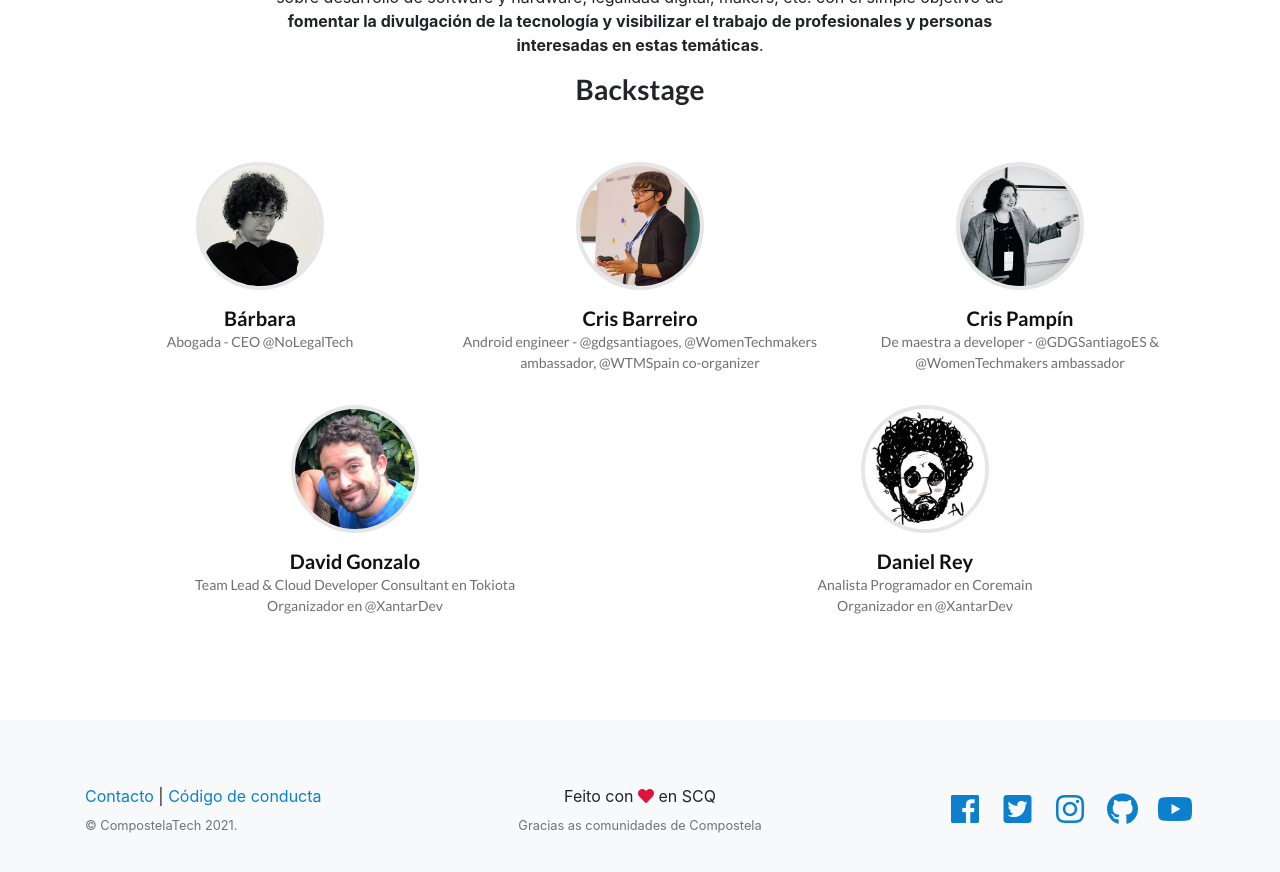
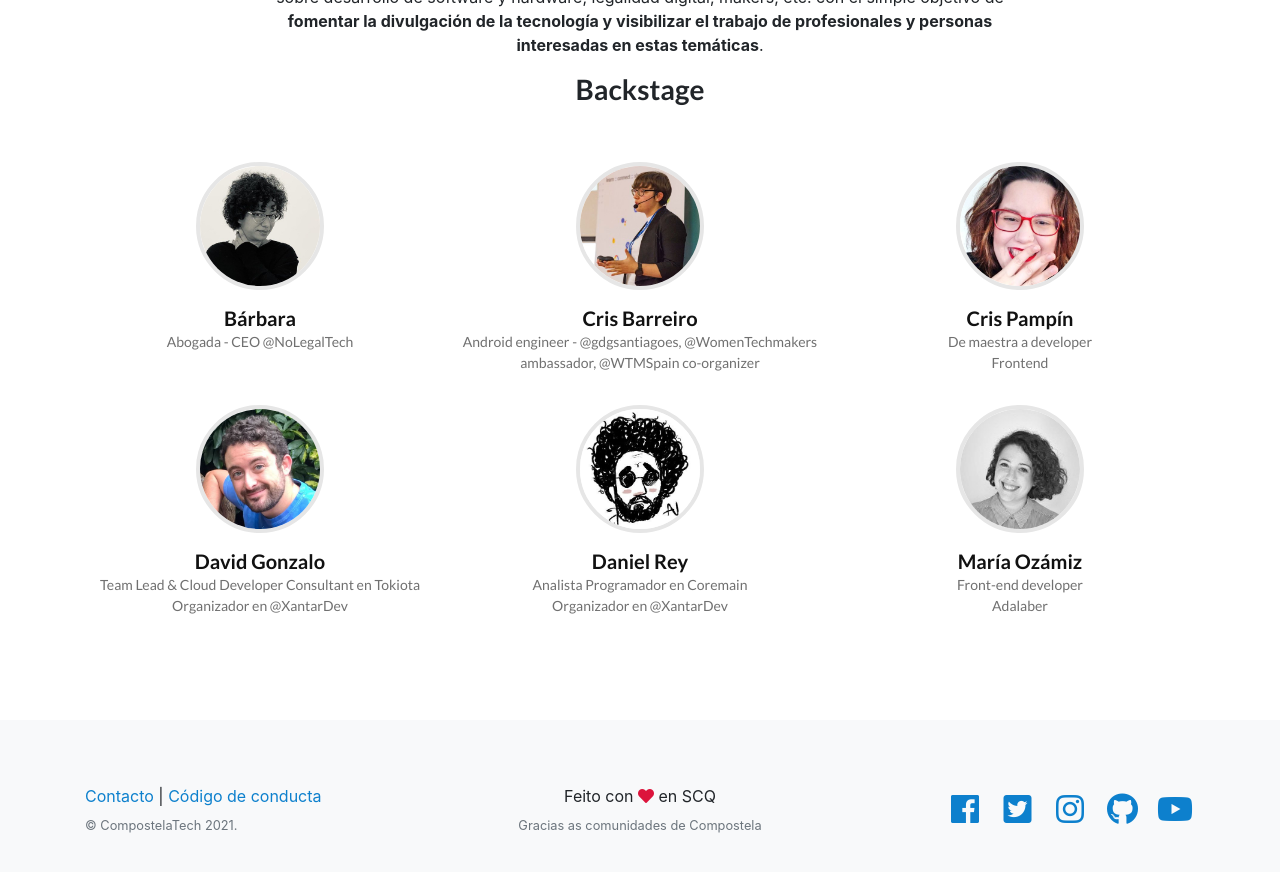
Before and after one commit to compostelatech/compostelatech.github.io, a Jekyll site: the page built from licorcaconf2021.html, in a window 1280 px wide and 900 px high, scrolled down 4121 px. Shown: the top 872 px of the window. Built offline with Jekyll 4.4.1, drawn with Linux system fonts in a browser that asks for light colours.

Commit message:
add Maria & change some txt/imgs

```diff
--- a/licorcaconf2021.html
+++ b/licorcaconf2021.html
@@ -208,7 +208,7 @@ featured_image: /img/licorcaconf-2021/licorca21.png
                 <h3 class="sz-speaker__name">
                   <a href="https://www.linkedin.com/in/cristinarivaspampin/">Cris Pampín</a>
                 </h3>
-                <h4 class="sz-speaker__tagline">De maestra a developer - @GDGSantiagoES & @WomenTechmakers ambassador</h4>
+                <h4 class="sz-speaker__tagline">De maestra a developer<br/>Frontend</h4>
               </li>
 
               <li class="sz-speaker sz-speaker--compact ">
@@ -231,6 +231,16 @@ featured_image: /img/licorcaconf-2021/licorca21.png
                 <h4 class="sz-speaker__tagline">Analista Programador en Coremain <br/>Organizador en @XantarDev</h4>
               </li>
 
+              <li class="sz-speaker sz-speaker--compact ">
+                <div class="sz-speaker__photo">
+                  <a href="https://www.linkedin.com/in/mariaozamiz/"><img loading="lazy" src="{{ site.baseurl }}/img/team/maria.jpg"></a>
+                </div>
+                <h3 class="sz-speaker__name">
+                  <a href="https://www.linkedin.com/in/mariaozamiz/">María Ozámiz</a>
+                </h3>
+                <h4 class="sz-speaker__tagline">Front-end developer<br/>Adalaber</h4>
+              </li>
+
             </ul>
           </div>
         </div>
```
Also changed, not shown: img/team/crisPampin.jpg, img/team/maria.jpg (added).
